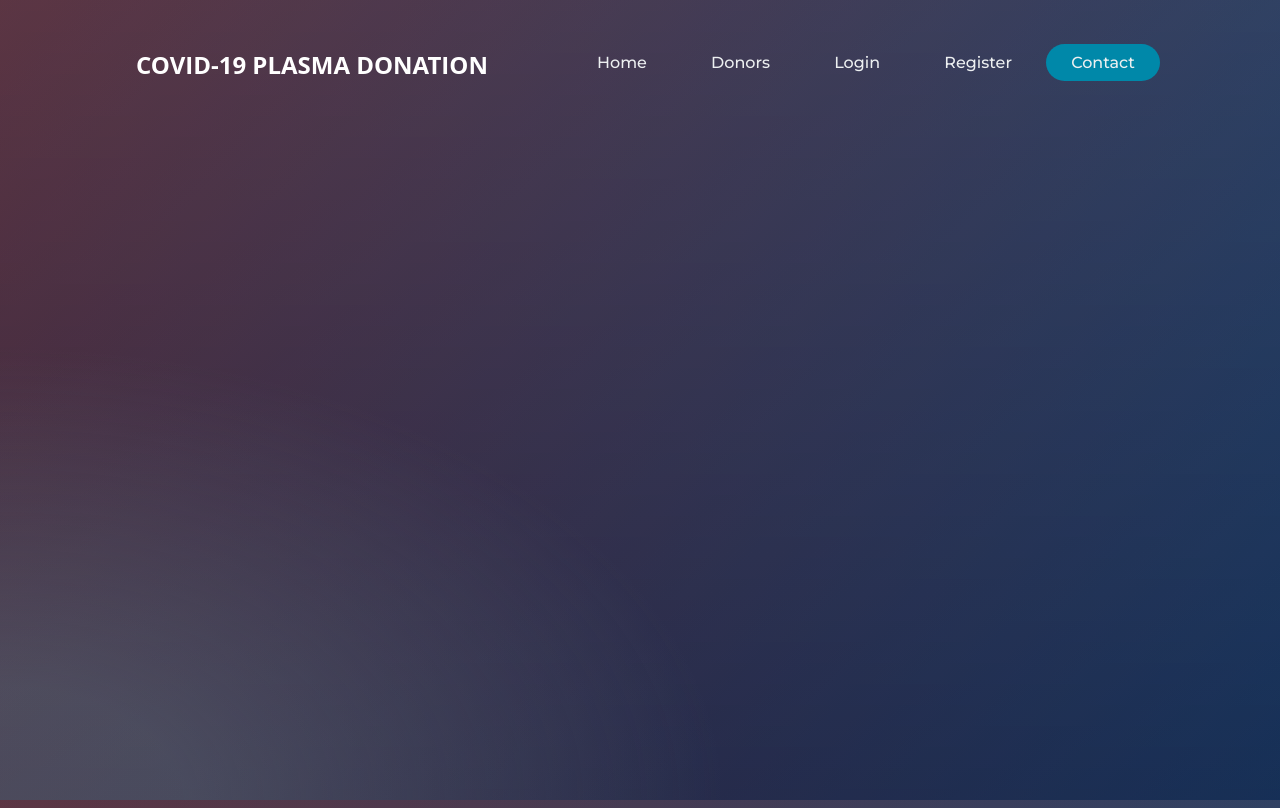
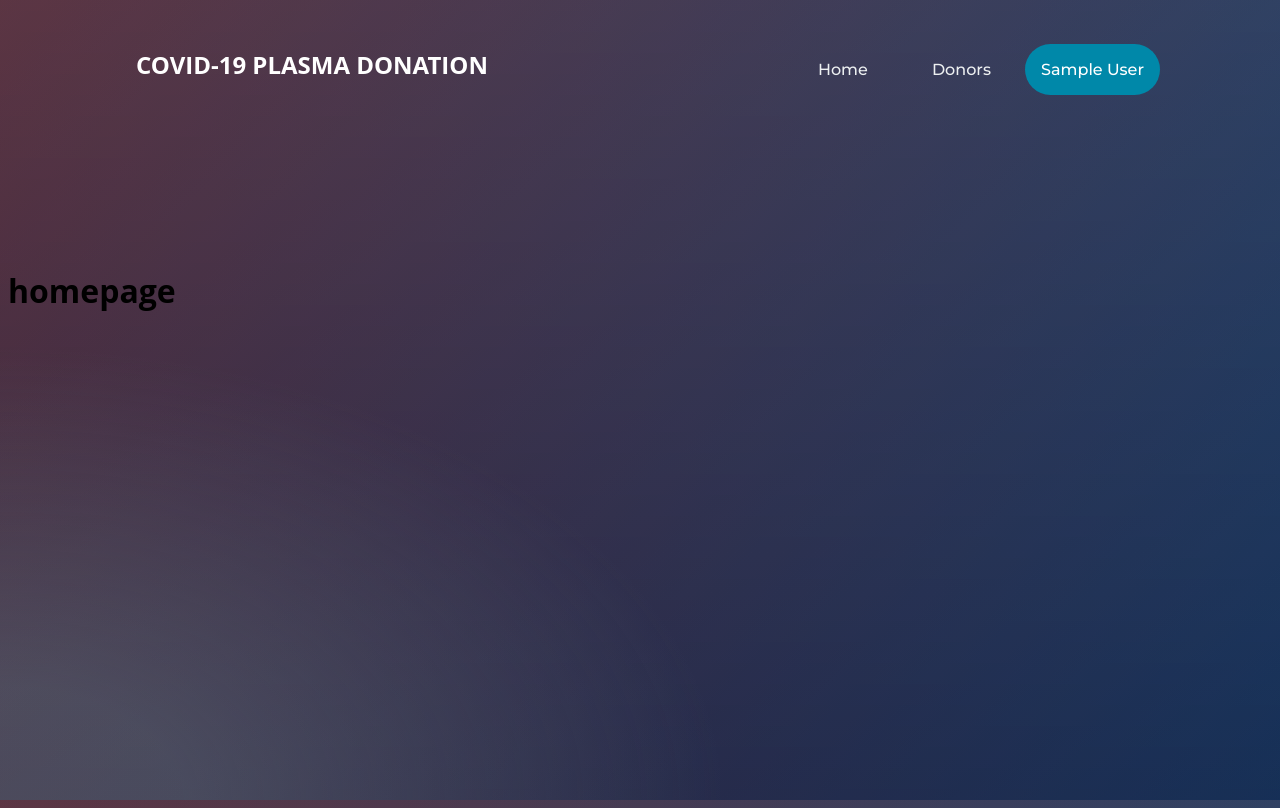
Before and after one commit to raagavan07/IBM-Project-27145-1660047541, a Flask app: page / in a window 1280 px wide. Run offline with Flask 2, Linux system fonts and the light colour scheme; the visitor is signed in with stand-in values (Sample User, id 1).

Commit message:
Updated Login

```diff
--- a/app.py
+++ b/app.py
@@ -1,28 +1,56 @@
 from urllib import request
-from flask import Flask, render_template, request
+from flask import Flask, render_template, redirect, request, session
+from flask_session import Session
 from connection import *
 
 app = Flask(__name__)
+app.config["SESSION_PERMANENT"] = False
+app.config["SESSION_TYPE"] = "filesystem"
+Session(app)
 
 
 @app.route('/')
 def index():
-    return render_template('index.html')
+    if not session.get("name"):
+        # if not there in the session then redirect to the login page
+        return redirect("/")
+    return render_template('homepage.html')
 
 
 @app.route('/login', methods=['GET', 'POST'])
 def login():
-    lStatus = ''
-    if request.method == 'POST' and 'u' in request.form and 'p' in request.form:
-        uname = request.form['u']
+
+    if request.method == 'POST' and 'ml' in request.form and 'p' in request.form:
+        ml = request.form['ml']
         pas = request.form['p']
 
-        if uname == 'admin' and pas == 'admin':
-            # session['loggedin'] = True
-            # session['username'] = account['username']
-            lStatus = 'Welcome Admin'
-            return render_template('login.html', lStatus=lStatus)
+        stmt = "select uname, email, pass from creds"
+        res = ibm_db.exec_immediate(conn, stmt)
+        dictionary = ibm_db.fetch_both(res)
+        while dictionary != False:
+            if (dictionary[1] == ml and dictionary[2] == pas):
+                session["name"] = dictionary[0]
+                print("Valid Login ")
+                print(dictionary[0])
+                return render_template('homepage.html')
+            dictionary = ibm_db.fetch_both(res)
+        else:
+            print("Invalid Login")
     return render_template('login.html')
+
+
+@app.route("/logout")
+def logout():
+    session["name"] = None
+    return render_template("index.html")
+
+
+@app.route("/homepage")
+def homepage():
+    if not session.get("name"):
+        # if not there in the session then redirect to the login page
+        return redirect("/index")
+    return render_template('homepage.html')
 
 
 @app.route('/register', methods=['GET', 'POST'])
--- a/connection.py
+++ b/connection.py
@@ -21,7 +21,7 @@ dsn = (
     "SECURITY={7};").format(dsn_driver, dsn_database, dsn_hostname, dsn_port, dsn_protocol, dsn_uid, dsn_pwd, dsn_security)
 
 # print the connection string to check correct values are specified
-print(dsn)
+# print(dsn)
 
 try:
     conn = ibm_db.connect(dsn, "", "")
@@ -31,24 +31,34 @@ try:
 except:
     print("Unable to Connect: ", ibm_db.conn_errormsg())
 
-server = ibm_db.server_info(conn)
-print("Server Info")
-print("DBMS_NAME: ", server.DBMS_NAME)
-print("DBMS_VER:  ", server.DBMS_VER)
-print("DB_NAME:   ", server.DB_NAME)
+# server = ibm_db.server_info(conn)
+# print("Server Info")
+# print("DBMS_NAME: ", server.DBMS_NAME)
+# print("DBMS_VER:  ", server.DBMS_VER)
+# print("DB_NAME:   ", server.DB_NAME)
 
-client = ibm_db.client_info(conn)
-print("Client Info")
-print("DRIVER_NAME:          ", client.DRIVER_NAME)
-print("DRIVER_VER:           ", client.DRIVER_VER)
-print("DATA_SOURCE_NAME:     ", client.DATA_SOURCE_NAME)
-print("DRIVER_ODBC_VER:      ", client.DRIVER_ODBC_VER)
-print("ODBC_VER:             ", client.ODBC_VER)
-print("ODBC_SQL_CONFORMANCE: ", client.ODBC_SQL_CONFORMANCE)
-print("APPL_CODEPAGE:        ", client.APPL_CODEPAGE)
-print("CONN_CODEPAGE:        ", client.CONN_CODEPAGE)
+# client = ibm_db.client_info(conn)
+# print("Client Info")
+# print("DRIVER_NAME:          ", client.DRIVER_NAME)
+# print("DRIVER_VER:           ", client.DRIVER_VER)
+# print("DATA_SOURCE_NAME:     ", client.DATA_SOURCE_NAME)
+# print("DRIVER_ODBC_VER:      ", client.DRIVER_ODBC_VER)
+# print("ODBC_VER:             ", client.ODBC_VER)
+# print("ODBC_SQL_CONFORMANCE: ", client.ODBC_SQL_CONFORMANCE)
+# print("APPL_CODEPAGE:        ", client.APPL_CODEPAGE)
+# print("CONN_CODEPAGE:        ", client.CONN_CODEPAGE)
 
 
 # stmt = "insert into creds values(default,'test1','test2','3455','pass');"
 # res = ibm_db.execute(ibm_db.prepare(conn, stmt))
 # print(res)
+
+# stmt = "select email,pass from creds;"
+# res = ibm_db.exec_immediate(conn, stmt)
+# print("REs")
+# print(res)
+# dictionary = ibm_db.fetch_both(res)
+# while dictionary != False:
+#     print("The ID is : ",  dictionary[0])
+#     print("The Name is : ", dictionary[1])
+#     dictionary = ibm_db.fetch_both(res)
--- /dev/null
+++ b/static/css/homepage.css
@@ -0,0 +1,195 @@
+@import url("https://fonts.googleapis.com/css2?family=Montserrat:wght@500&display=swap");
+
+* {
+  -webkit-box-sizing: border-box;
+  -moz-box-sizing: border-box;
+  -ms-box-sizing: border-box;
+  -o-box-sizing: border-box;
+  box-sizing: border-box;
+}
+
+html {
+  width: 100%;
+  height: 100%;
+  overflow: hidden;
+}
+
+body {
+  width: 100%;
+  height: 100%;
+  font-family: "Open Sans", sans-serif;
+  background: #092756;
+  background: -moz-radial-gradient(
+      0% 100%,
+      ellipse cover,
+      rgba(104, 128, 138, 0.4) 10%,
+      rgba(138, 114, 76, 0) 40%
+    ),
+    -moz-linear-gradient(top, rgba(57, 173, 219, 0.25) 0%, rgba(42, 60, 87, 0.4)
+          100%),
+    -moz-linear-gradient(-45deg, #670d10 0%, #092756 100%);
+  background: -webkit-radial-gradient(
+      0% 100%,
+      ellipse cover,
+      rgba(104, 128, 138, 0.4) 10%,
+      rgba(138, 114, 76, 0) 40%
+    ),
+    -webkit-linear-gradient(top, rgba(57, 173, 219, 0.25) 0%, rgba(
+            42,
+            60,
+            87,
+            0.4
+          )
+          100%),
+    -webkit-linear-gradient(-45deg, #670d10 0%, #092756 100%);
+  background: -o-radial-gradient(
+      0% 100%,
+      ellipse cover,
+      rgba(104, 128, 138, 0.4) 10%,
+      rgba(138, 114, 76, 0) 40%
+    ),
+    -o-linear-gradient(top, rgba(57, 173, 219, 0.25) 0%, rgba(42, 60, 87, 0.4)
+          100%),
+    -o-linear-gradient(-45deg, #670d10 0%, #092756 100%);
+  background: -ms-radial-gradient(
+      0% 100%,
+      ellipse cover,
+      rgba(104, 128, 138, 0.4) 10%,
+      rgba(138, 114, 76, 0) 40%
+    ),
+    -ms-linear-gradient(top, rgba(57, 173, 219, 0.25) 0%, rgba(42, 60, 87, 0.4)
+          100%),
+    -ms-linear-gradient(-45deg, #670d10 0%, #092756 100%);
+  background: -webkit-radial-gradient(
+      0% 100%,
+      ellipse cover,
+      rgba(104, 128, 138, 0.4) 10%,
+      rgba(138, 114, 76, 0) 40%
+    ),
+    linear-gradient(
+      to bottom,
+      rgba(57, 173, 219, 0.25) 0%,
+      rgba(42, 60, 87, 0.4) 100%
+    ),
+    linear-gradient(135deg, #670d10 0%, #092756 100%);
+  filter: progid:DXImageTransform.Microsoft.gradient(startColorstr='#3E1D6D', endColorstr='#092756', GradientType=1);
+}
+
+.header {
+  display: flex;
+  height: 30%;
+  padding-bottom: 10px;
+  /* align-items: center; */
+  justify-content: space-between;
+  padding: 20px 10% 200px;
+}
+
+a,
+li,
+button {
+  font-family: "Montserrat", sans-serif;
+  font-weight: 500;
+  font-size: 16px;
+  color: #edf0f1;
+  text-decoration: none;
+}
+
+i {
+  color: #fff;
+  cursor: pointer;
+}
+
+.fa {
+  font-size: 4em !important;
+  /*size whatever you like*/
+
+  color: rgba(0, 136, 169, 1);
+}
+
+.nav_links li {
+  display: inline-block;
+  padding: 0px 30px;
+  /*0 top 20 left right*/
+}
+
+.nav_links li a {
+  transition: all 0.3s ease 0s;
+}
+
+.nav_links li a:hover {
+  /* color: #0088a9; */
+  color: #000;
+  /*bluish*/
+}
+
+button {
+  padding: 9px 25px;
+  background-color: rgba(0, 136, 169, 1);
+  border: none;
+  border-radius: 50px;
+  cursor: pointer;
+  transition: all 0.3s ease 0s;
+}
+
+button:hover {
+  background-color: rgba(0, 136, 169, 0.8);
+}
+
+div {
+  color: #fff;
+}
+
+section {
+  display: grid;
+}
+
+p {
+  color: #fff;
+}
+
+.dropbtn {
+  background-color: rgba(0, 136, 169, 1);
+  color: white;
+  padding: 16px;
+  font-size: 16px;
+  border: none;
+}
+
+/* The container <div> - needed to position the dropdown content */
+.dropdown {
+  position: relative;
+  display: inline-block;
+}
+
+/* Dropdown Content (Hidden by Default) */
+.dropdown-content {
+  display: none;
+  position: absolute;
+  background-color: #f1f1f1;
+  min-width: 160px;
+  box-shadow: 0px 8px 16px 0px rgba(0, 0, 0, 0.2);
+  z-index: 1;
+}
+
+/* Links inside the dropdown */
+.dropdown-content a {
+  color: black;
+  padding: 12px 16px;
+  margin-left: 20px;
+  text-decoration: none;
+  display: block;
+}
+
+/* Change color of dropdown links on hover */
+.dropdown-content a:hover {
+  background-color: #ddd;
+}
+
+/* Show the dropdown menu on hover */
+.dropdown:hover .dropdown-content {
+  display: block;
+}
+
+.dropdown:hover .dropbtn {
+  background-color: #3e8e41;
+}
--- a/templates/homepage.html
+++ b/templates/homepage.html
@@ -4,7 +4,30 @@
     <meta charset="UTF-8" />
     <meta http-equiv="X-UA-Compatible" content="IE=edge" />
     <meta name="viewport" content="width=device-width, initial-scale=1.0" />
-    <title>Document</title>
+    <title>Plasma Donor Application</title>
+    <link
+      rel="stylesheet"
+      href="{{ url_for('static', filename='css/homepage.css') }}"
+    />
   </head>
-  <body></body>
+  <body>
+    <div class="header">
+      <h2>COVID-19 PLASMA DONATION</h2>
+      <i class="fa fa-html5" aria-hidden="true"></i>
+      <nav class="first">
+        <ul class="nav_links">
+          <li><a href="{{ url_for('homepage') }}">Home</a></li>
+          <li><a href="#">Donors</a></li>
+          <div class="dropdown">
+            <button class="dropbtn">{{ session["name"] }}</button>
+            <div class="dropdown-content">
+              <a href="#">Profile</a>
+              <a href="{{ url_for('logout') }} ">Logout</a>
+            </div>
+          </div>
+        </ul>
+      </nav>
+    </div>
+    <h1>homepage</h1>
+  </body>
 </html>
```
Also changed, not shown: templates/login.html (+1 -6 lines), 6 other files.
